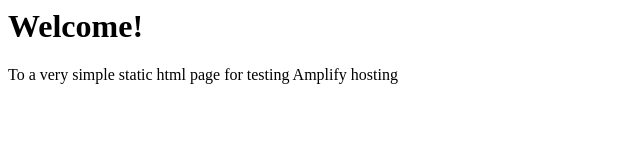
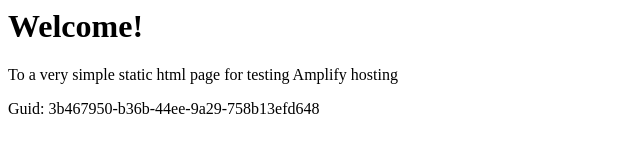
Before and after one commit to aws-aemilia-yul/Github-PR-Commit-Integration-Test-DoNotTouch-Gith-OKSLNVO2-v1-prod-ca-central-1, a website: page src/index.html in a window 1280 px wide. Shown: the whole page, without its empty margins (0-640 px from the left). Drawn offline with Linux system fonts and the light colour scheme.

Commit message:
commit from integ tests

```diff
--- a/src/index.html
+++ b/src/index.html
@@ -1,3 +1,5 @@
+
+
 <html lang="en">
 
 <head>
@@ -10,6 +12,6 @@
 <body>
     <h1>Welcome!</h1>
     <p>To a very simple static html page for testing Amplify hosting</p>
-</body>
+    <p>Guid: 3b467950-b36b-44ee-9a29-758b13efd648</p></body>
 
 </html>
```
